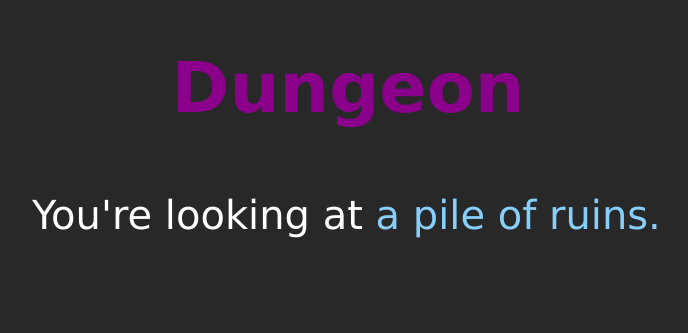
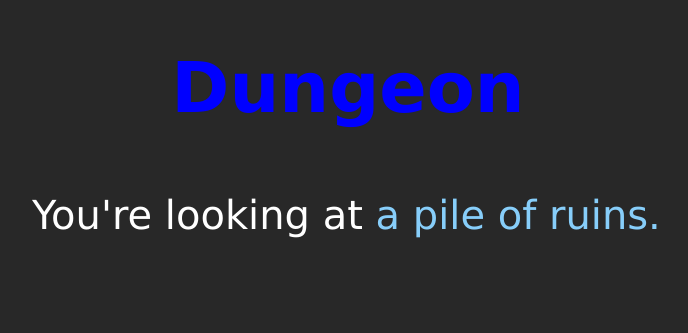
Before and after one commit to JanHapple/TheGame, a plain HTML site: page the_game.html in a window 1280 px wide. Shown: the whole page, without its empty margins (292-980 px from the left). Drawn offline with Linux system fonts and the light colour scheme.

Commit message:
color test

```diff
--- a/style.css
+++ b/style.css
@@ -3,7 +3,7 @@ body{
     font-family: verdana, sans-serif;
 }
 #location{
-    color: darkmagenta;
+    color: blue;
     text-align: center;
     font-size: 70px;
 }
```
